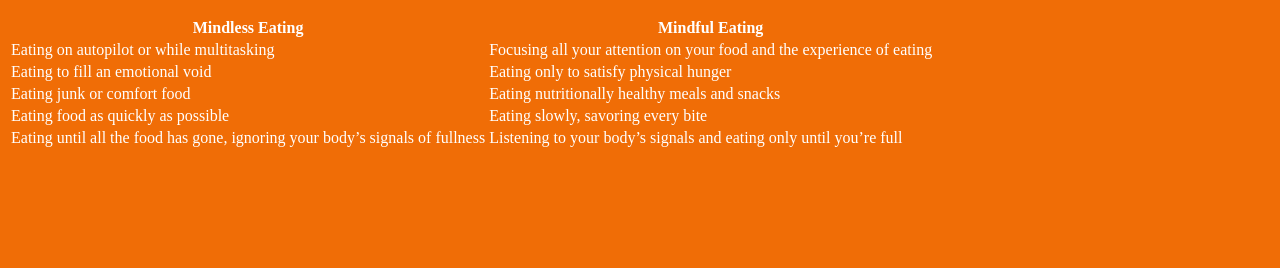
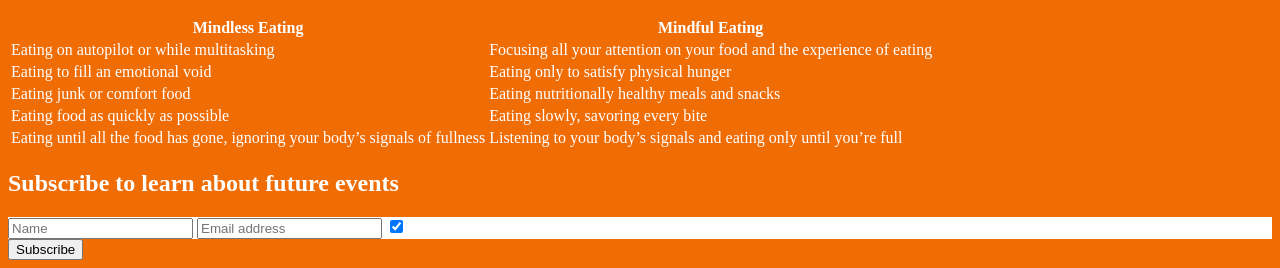
Before and after one commit to yihan-shi/2020HackDuke, a plain HTML site: page index.html in a window 1280 px wide. Shown: the part 3113-3381 px from the top of the page. Before the commit the page ends 3271 px from the top, so only its background shows below. Drawn offline with Linux system fonts and the light colour scheme; a script that the page names is missing.

Commit message:
Update index.html
Adding subscription

```diff
--- a/index.html
+++ b/index.html
@@ -132,6 +132,25 @@ src="https://www.youtube.com/watch?v=5iBzd0fmI4Q"> </iframe>
           <td> Listening to your body’s signals and eating only until you’re full </td>
         </tr>
       </table>
+
+      <form action="action_page.php">
+  <div class="container">
+    <h2>Subscribe to learn about future events</h2>
+  </div>
+
+  <div class="container" style="background-color:white">
+    <input type="text" placeholder="Name" name="name" required>
+    <input type="text" placeholder="Email address" name="mail" required>
+    <label>
+      <input type="checkbox" checked="checked" name="subscribe"> Receive updates
+    </label>
+  </div>
+
+  <div class="container">
+    <input type="submit" value="Subscribe">
+  </div>
+</form>
+
   </body>
 </html>
 
```
